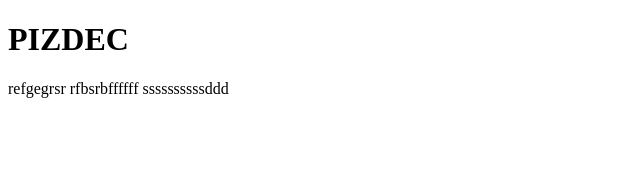
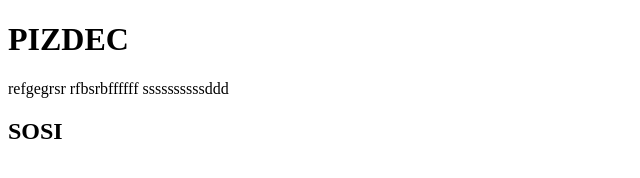
Before and after one commit to alvealokin/Test-s-vidosa, a plain HTML site: page index.html in a window 1280 px wide. Shown: the full height of the page, 0-640 px from the left. Drawn offline with Linux system fonts and the light colour scheme.

Commit message:
add h2 to index.html

```diff
--- a/index.html
+++ b/index.html
@@ -11,5 +11,6 @@
     refgegrsr
     rfbsrbffffff
     ssssssssssddd
+        <h2>SOSI</h2>
 </body>
 </html>
```
